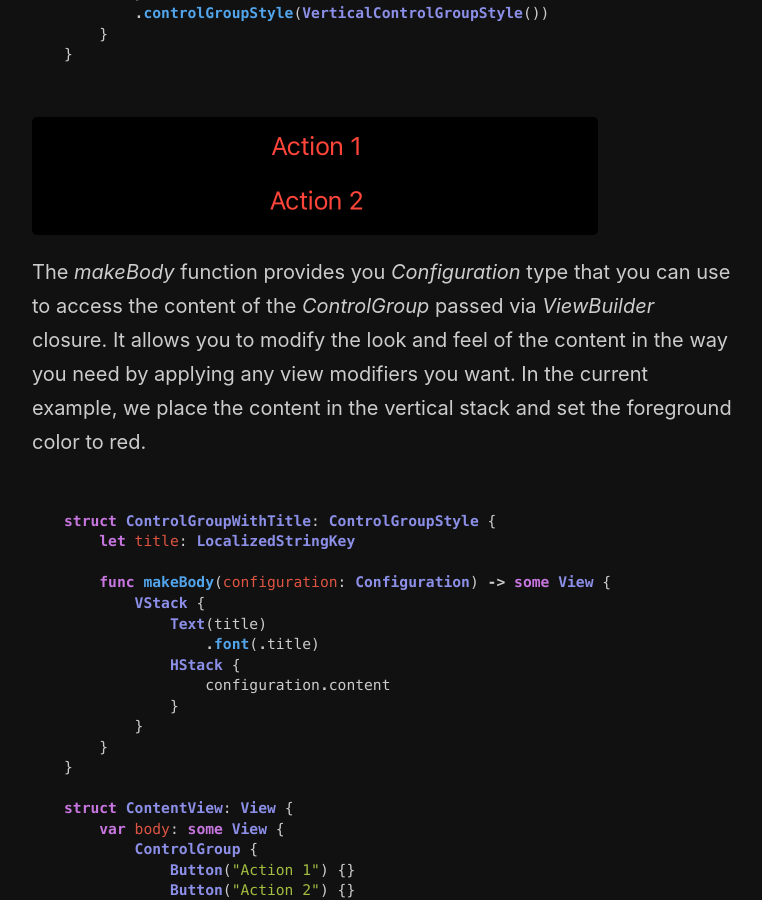
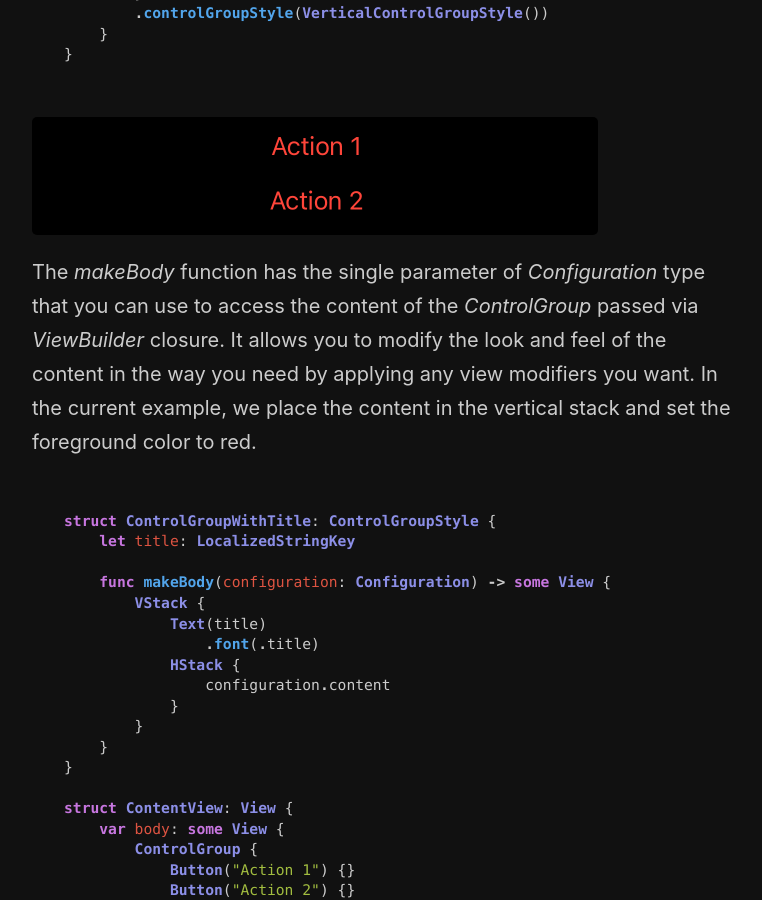
Before and after one commit to mecid/mecid.github.io, a Jekyll site: the page built from _posts/2021-10-21-mastering-controlgroup-in-swiftui.md, in a window 1280 px wide and 900 px high, scrolled down 2670 px. Shown: the whole window, without its empty margins (258-1020 px from the left). Built offline with Jekyll 4.4.1, drawn with Linux system fonts in a browser that asks for light colours.

Commit message:
another typo fixed in control group post

````diff
--- a/_posts/2021-10-21-mastering-controlgroup-in-swiftui.md
+++ b/_posts/2021-10-21-mastering-controlgroup-in-swiftui.md
@@ -77,7 +77,7 @@ struct ContentView: View {
 ```
 ![custom-styled-controlgroup](/public/controlgroup3.png)
 
-The *makeBody* function provides you *Configuration* type that you can use to access the content of the *ControlGroup* passed via *ViewBuilder* closure. It allows you to modify the look and feel of the content in the way you need by applying any view modifiers you want. In the current example, we place the content in the vertical stack and set the foreground color to red.
+The *makeBody* function has the single parameter of *Configuration* type that you can use to access the content of the *ControlGroup* passed via *ViewBuilder* closure. It allows you to modify the look and feel of the content in the way you need by applying any view modifiers you want. In the current example, we place the content in the vertical stack and set the foreground color to red.
 
 ```swift
 struct ControlGroupWithTitle: ControlGroupStyle {
````
